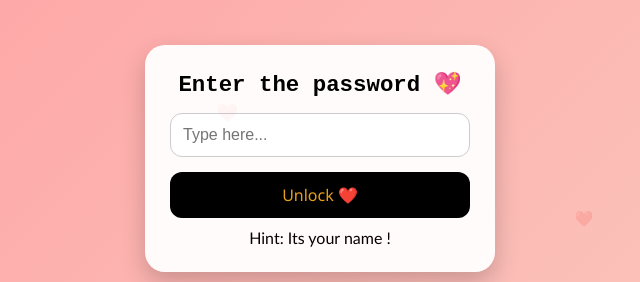
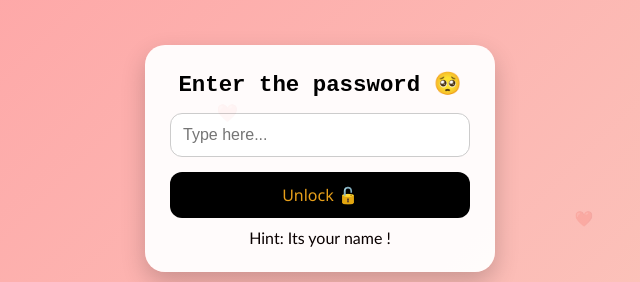
Before and after one commit to mustalidhanerawala/CutiePie, a plain HTML site: page index.html in a window 1280 px wide. Shown: the part 242-524 px from the top of the page, 320-960 px from the left. Drawn offline with Linux system fonts and the light colour scheme; a web font is replaced by a local one.

Commit message:
Emoji Fixed

```diff
--- a/index.html
+++ b/index.html
@@ -23,7 +23,7 @@
 
   <!-- Login Box -->
   <div class="login-box" id="loginBox">
-    <h2>Enter the password 💖</h2>
+    <h2>Enter the password 🥺</h2>
 
     <input
       type="text"
@@ -32,7 +32,7 @@
       autocomplete="off"
     />
 
-    <button id="unlockBtn">Unlock ❤️</button>
+    <button id="unlockBtn">Unlock 🔓</button>
 
     <p class="hint">Hint: Its your name !</p>
   </div>
```
